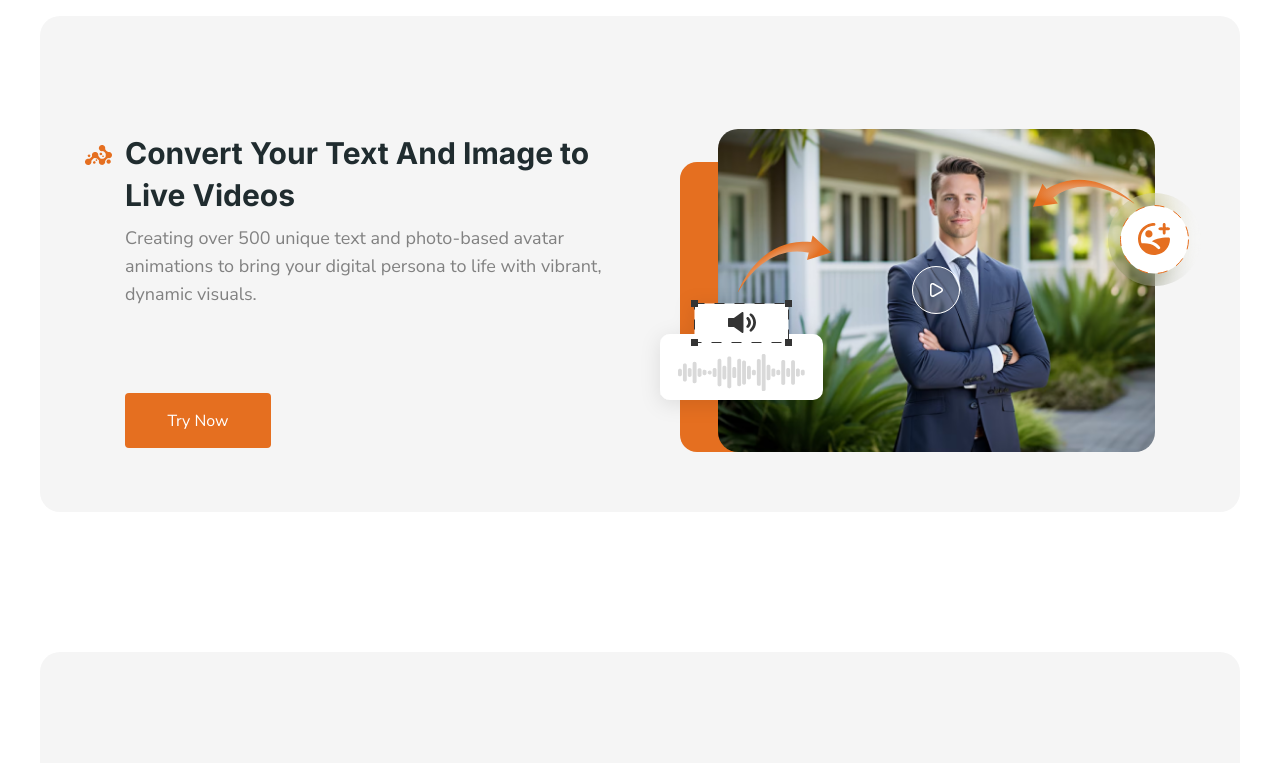
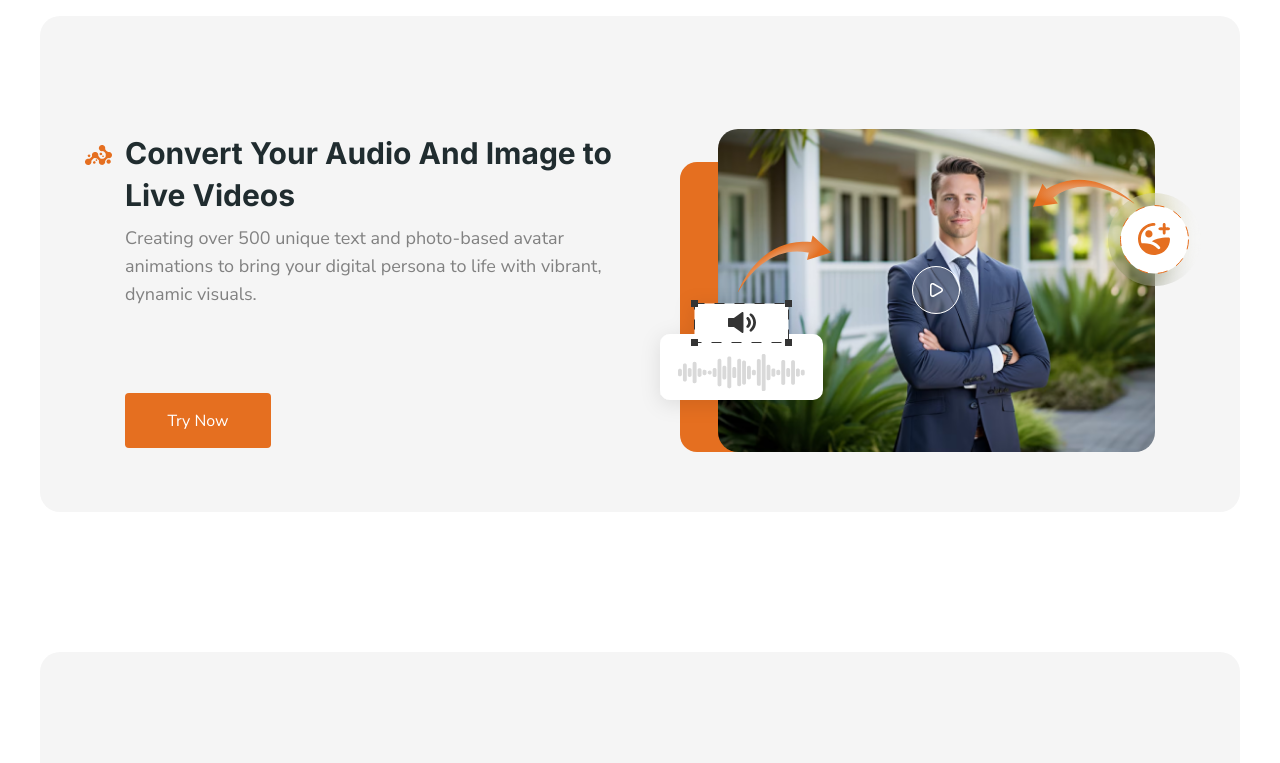
Before and after one commit to humanshi123/neurCG, a Next.js app: page / in a window 1280 px wide. Shown: the part 1980-2743 px from the top of the page. Built offline with nearby package versions, Linux system fonts and the light colour scheme.

Commit message:
Update page.tsx

```diff
--- a/src/app/page.tsx
+++ b/src/app/page.tsx
@@ -34,7 +34,7 @@ const OverviewData = [
   },
   {
     id: "card-2",
-    title: "Convert Your Text And Image to Live Videos",
+    title: "Convert Your Audio And Image to Live Videos",
     description:
       "Creating over 500 unique text and photo-based avatar animations to bring your digital persona to life with vibrant, dynamic visuals.",
     imgSrc: img2,
@@ -44,9 +44,11 @@ const OverviewData = [
   },
   {
     id: "card-3",
-    title: "Convert Your Text And Image to Live Videos",
-    description:
-      "Creating over 500 unique text and photo-based avatar animations to bring your digital persona to life with vibrant, dynamic visuals.",
+    title: "Generate training video content in your language.",
+    description: [
+    "Clone your voice in 28 languages.",
+    "Choose from more than 75+ languages and 450+ accents.",
+    "Translate videos in just a few clicks."],
     imgSrc: img3,
     buttonLink: "#",
     icon1: <CardIcon3 />,
```
